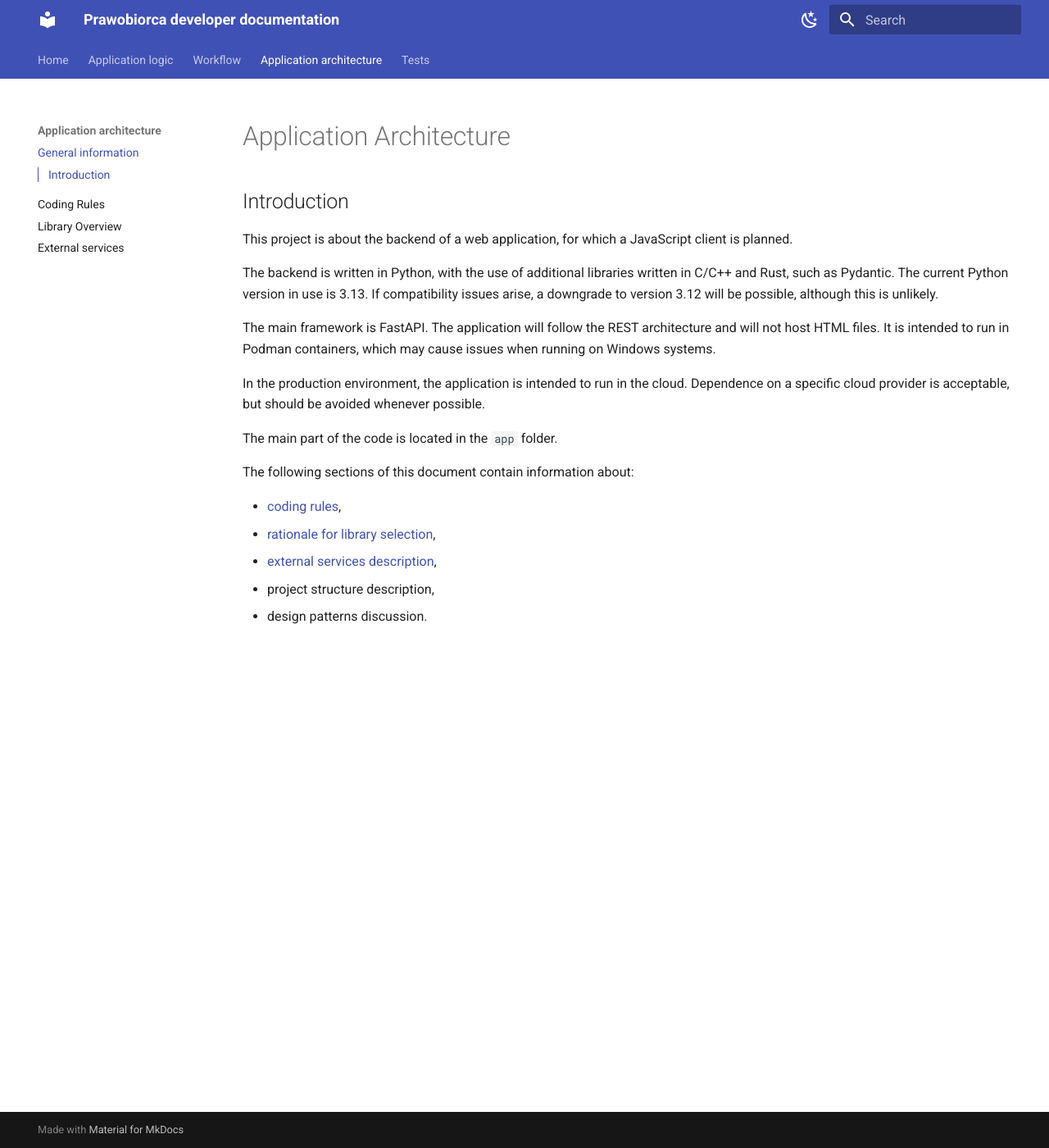
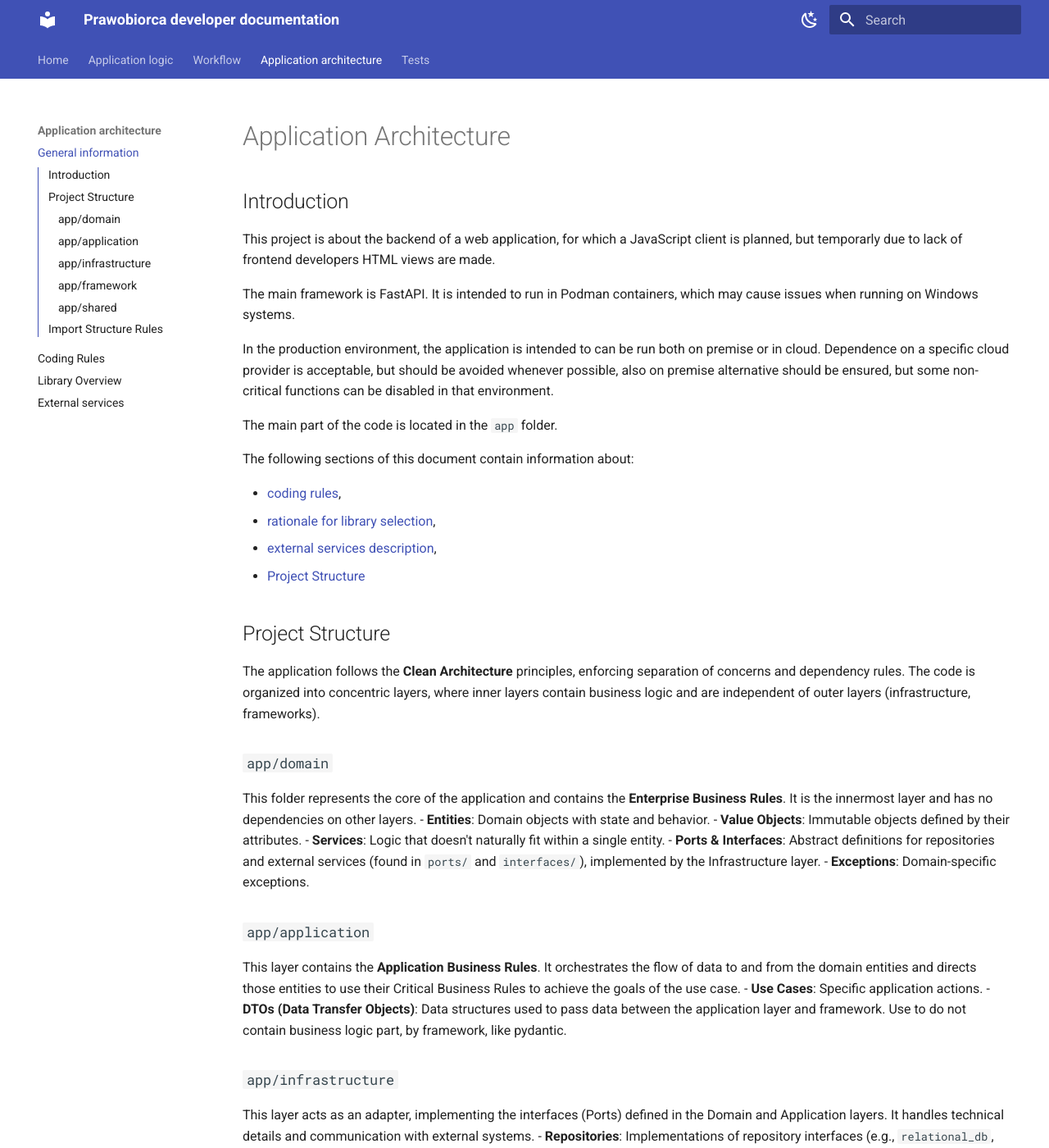
Before and after one commit to ErykMikolajewicz/prawobiorca-backend, an MkDocs documentation site: the page built from docs/architecture/architecture.md, in a window 1280 px wide and 1400 px high. Shown: the whole window at 82% size. Built offline with MkDocs 1.6.1 and Material for MkDocs 9.7.7, drawn with Linux system fonts in a browser that asks for light colours; some of the changed text lies outside the part shown.

Commit message:
docs README.md, architecture.md:Add docs describing dirs structure in project, and add information about application purpose in README.md

```diff
--- a/docs/architecture/architecture.md
+++ b/docs/architecture/architecture.md
@@ -1,13 +1,11 @@
 # Application Architecture
 
 ## Introduction
-This project is about the backend of a web application, for which a JavaScript client is planned.
+This project is about the backend of a web application, for which a JavaScript client is planned, but temporarly due to lack of frontend developers HTML views are made.
 
-The backend is written in Python, with the use of additional libraries written in C/C++ and Rust, such as Pydantic. The current Python version in use is 3.13. If compatibility issues arise, a downgrade to version 3.12 will be possible, although this is unlikely.
+The main framework is FastAPI. It is intended to run in Podman containers, which may cause issues when running on Windows systems.
 
-The main framework is FastAPI. The application will follow the REST architecture and will not host HTML files. It is intended to run in Podman containers, which may cause issues when running on Windows systems.
-
-In the production environment, the application is intended to run in the cloud. Dependence on a specific cloud provider is acceptable, but should be avoided whenever possible.
+In the production environment, the application is intended to can be run both on premise or in cloud. Dependence on a specific cloud provider is acceptable, but should be avoided whenever possible, also on premise alternative should be ensured, but some non-critical functions can be disabled in that environment.
 
 The main part of the code is located in the `app` folder.
 
@@ -16,5 +14,50 @@ The following sections of this document contain information about:
   - [coding rules](coding_rules.md),
   - [rationale for library selection](libraries.md),
   - [external services description](external_services.md),
-  - project structure description,
-  - design patterns discussion.
+  - [Project Structure](#project-structure)
+
+## Project Structure
+
+The application follows the **Clean Architecture** principles, enforcing separation of concerns and dependency rules. The code is organized into concentric layers, where inner layers contain business logic and are independent of outer layers (infrastructure, frameworks).
+
+### `app/domain`
+This folder represents the core of the application and contains the **Enterprise Business Rules**. It is the innermost layer and has no dependencies on other layers.
+- **Entities**: Domain objects with state and behavior.
+- **Value Objects**: Immutable objects defined by their attributes.
+- **Services**: Logic that doesn't naturally fit within a single entity.
+- **Ports & Interfaces**: Abstract definitions for repositories and external services (found in `ports/` and `interfaces/`), implemented by the Infrastructure layer.
+- **Exceptions**: Domain-specific exceptions.
+
+### `app/application`
+This layer contains the **Application Business Rules**. It orchestrates the flow of data to and from the domain entities and directs those entities to use their Critical Business Rules to achieve the goals of the use case.
+- **Use Cases**: Specific application actions.
+- **DTOs (Data Transfer Objects)**: Data structures used to pass data between the application layer and framework. Use to do not contain business logic part, by framework, like pydantic.
+
+### `app/infrastructure`
+This layer acts as an adapter, implementing the interfaces (Ports) defined in the Domain and Application layers. It handles technical details and communication with external systems.
+- **Repositories**: Implementations of repository interfaces (e.g., `relational_db`, `key_value_db`, `vector_db`).
+- **File Storage**: Implementations for file handling.
+- **External Services**: Adapters for third-party APIs (e.g., `embeddings_generator`).
+
+### `app/framework`
+This layer corresponds to the **Frameworks** (and partly Interface Adapters) layer. It contains tools and delivery mechanisms, specifically related to the web framework (FastAPI).
+- **API**: REST API endpoints (Routers), request/response models, also HTMl responses.
+- **Web**: HTML views - use Jinja2 framework.
+- **Dependencies**: Dependency injection setup and wiring.
+
+### `app/shared`
+This folder contains common utilities and configuration shared across the application. While Clean Architecture emphasizes separation, some cross-cutting concerns reside here.
+- **Settings**: Application configuration.
+- **Constants & Enums**: Shared static values.
+- **Logging**: Logging configuration.
+- **Exceptions**: Common base exceptions.
+
+## Import Structure Rules
+
+To maintain the integrity of Clean Architecture, strict rules regarding imports must be followed. The general rule is that dependencies point inwards.
+
+- **`app/domain`**: This is the core. It **must not** import from `application`, `infrastructure`, or `framework`. It should only rely on standard Python libraries or specific standalone third-party libraries.
+- **`app/application`**: Can import from `domain`. It **must not** import from `infrastructure` or `framework`.
+- **`app/infrastructure`**: Can import from `application` (especially DTOs) and `domain`. It **must not** import from `framework`.
+- **`app/framework`**: As the delivery mechanism and dependency injection root, it can import from anywhere. However, it should primarily import from `infrastructure` (for concrete implementations) and `application` (for Use Cases and DTOs).
+- **`app/shared`**: Can be imported by any layer. However, `shared` itself should rarely import from other layers to avoid circular dependencies.
--- a/pyproject.toml
+++ b/pyproject.toml
@@ -1,6 +1,6 @@
 [project]
 name = "prawobiorca-backend"
-version = "0.9.0"
+version = "0.9.1"
 description = "Law acts search engine with AI features."
 readme = "README.md"
 requires-python = ">=3.13"
```
Also changed, not shown: README.md (+43 -28 lines).
